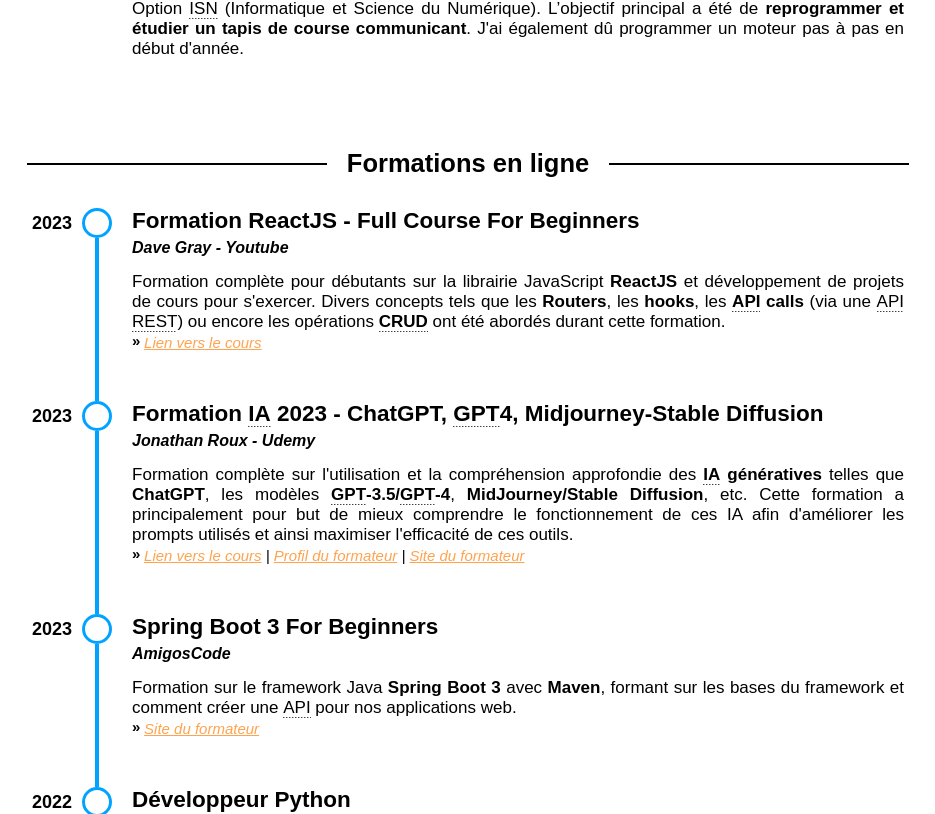
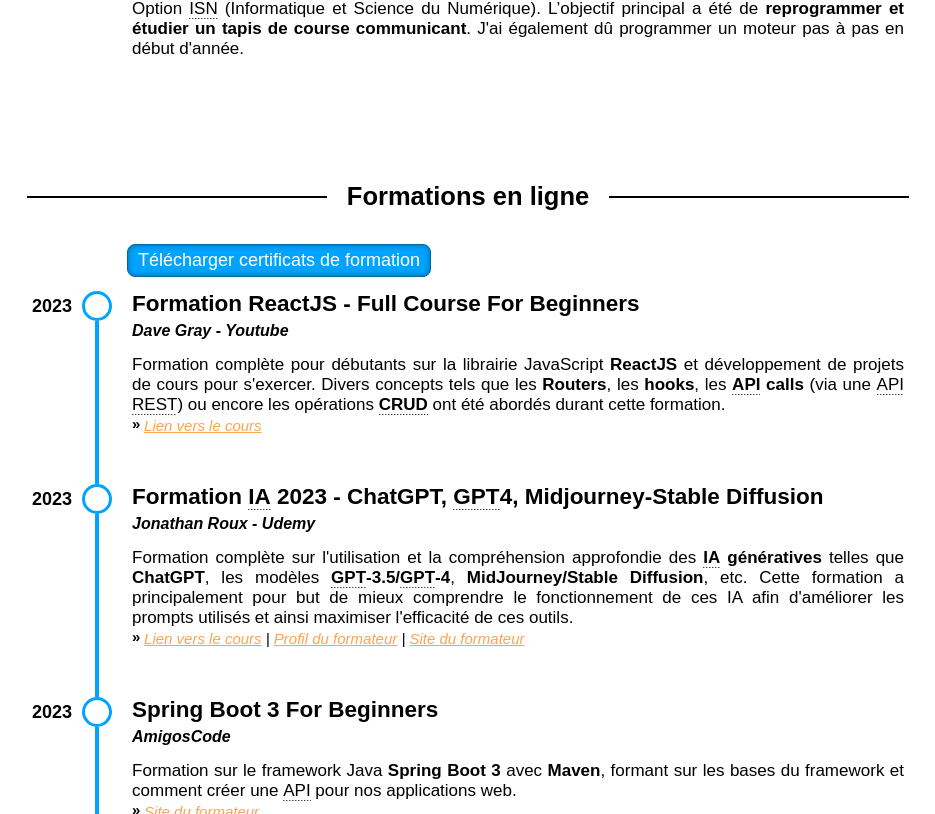
Before and after one commit to Geoffrey-Merville/portfolio, a React (Create React App) app: page /parcours in a window 1280 px wide. Shown: the part 1826-2640 px from the top of the page, without its empty margins (172-1107 px from the left). Built offline with nearby package versions, Linux system fonts and the light colour scheme.

Commit message:
Added a button to download training certificates

```diff
--- a/src/assets/others.css
+++ b/src/assets/others.css
@@ -1 +1 @@
-dfn{font-style:inherit}abbr,.abbr-tooltip{display:inline-block;position:relative}abbr{text-decoration:inherit}abbr:hover{cursor:help}abbr::after{content:"";position:absolute;bottom:0;left:0;width:100%;height:1px;background-image:repeating-linear-gradient(90deg, #222, rgba(34,34,34,0.733333) 1px, transparent 2px, transparent 3px)}
+dfn{font-style:inherit}abbr,.abbr-tooltip{display:inline-block;position:relative}abbr{text-decoration:inherit}abbr:hover{cursor:help}abbr::after{content:"";position:absolute;bottom:0;left:0;width:100%;height:1px;background-image:repeating-linear-gradient(90deg, #222, rgba(34,34,34,0.733333) 1px, transparent 2px, transparent 3px)}#certificates{font-size:1.8rem;color:#fff;padding:5px 10px;position:relative;top:95px;left:100px;width:auto;border:solid 1px #0066a1;border-radius:8px;box-shadow:0 0 5px 1px rgba(0,0,0,0.266667) inset;background:#00A3FF;text-decoration:inherit;z-index:1}#certificates:hover{background:#005485}#certificates:active{background:#FFA34E}
--- a/src/components/Experience/ExperienceBlock.js
+++ b/src/components/Experience/ExperienceBlock.js
@@ -7,7 +7,8 @@
     <>
       {/* Convertit l'objet JSON en tableau exploitable */}
       {Object.keys(Data).map((key) => (
-        <section key={key}>
+        <section key={key} id={key === "Formations en ligne" ? "online-training" : null}>
+          {key === "Formations en ligne" ? <a id="certificates" href="" download>Télécharger certificats de formation</a> : ""}
           <ExperienceBlockTitle blockTitle={key} />
           {Data[key].map((item) => (
             <ExperienceBlockItem key={item.id} {...item} />
--- a/src/styles/assets/others.scss
+++ b/src/styles/assets/others.scss
@@ -1,3 +1,5 @@
+@import 'variables.scss';
+
 dfn {
     font-style: inherit;
 }
@@ -24,3 +26,27 @@
         background-image: repeating-linear-gradient(90deg, #222, #222B 1px, transparent 2px, transparent 3px);
     }
 }
+
+#certificates {
+    font-size: 1.8rem;
+    color: $text-color-button;
+    padding: 5px 10px;
+    position: relative;
+    top: 95px;
+    left: 100px;
+    width: auto;
+    border: solid 1px $border-button;
+    border-radius: 8px;
+    box-shadow: 0 0 5px 1px rgba(0, 0, 0, 0.2666666667) inset;
+    background: $main-button;
+    text-decoration: inherit;
+    z-index: 1;
+
+    &:hover {
+        background: $hovering-button;
+    }
+
+    &:active {
+        background: $active-button;
+    }
+}
--- a/src/styles/assets/section.scss
+++ b/src/styles/assets/section.scss
@@ -35,3 +35,7 @@
 
     @import '_parcours.scss';
 }
+
+#online-training .timeline-item:nth-child(3) {
+    margin-top: 80px;
+}
```
Also changed, not shown: src/assets/section.css (+1 -1 lines), src/styles/assets/variables.scss (+7 -0 lines), src/App.css.
